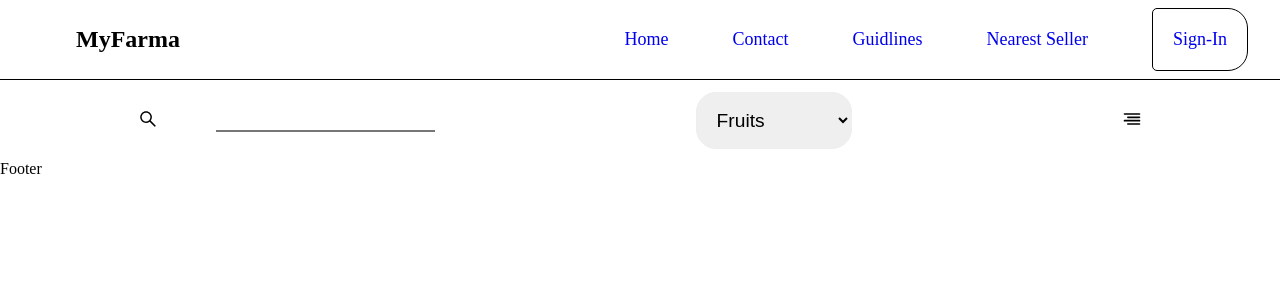
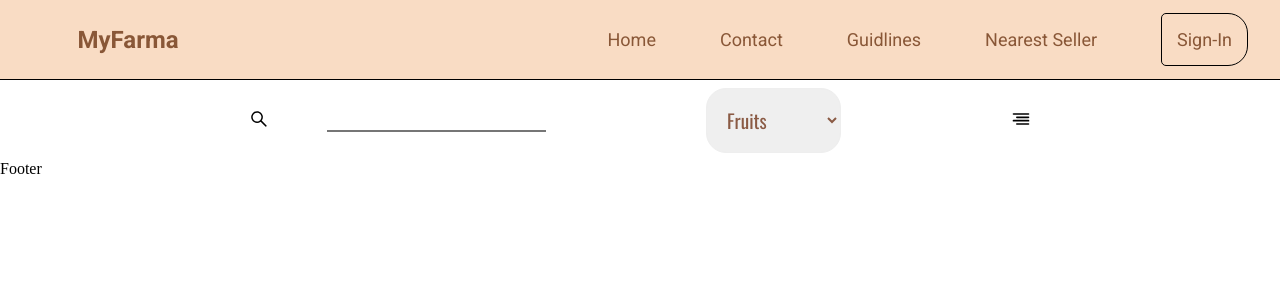
Before and after one commit to HIDZI123/PracticeProj, a React (Vite) app in the folder proj_1/: page / in a window 1280 px wide. Shown: the top 300 px of the page. Built offline with nearby package versions, Linux system fonts and the light colour scheme.

Commit message:
Added text/color

```diff
--- a/proj_1/src/styles/base.scss
+++ b/proj_1/src/styles/base.scss
@@ -1,5 +1,12 @@
+@import url('https://fonts.googleapis.com/css2?family=Lobster&family=Oswald:wght@200..700&family=Roboto:ital,wght@0,100;0,300;0,400;0,500;0,700;0,900;1,100;1,300;1,400;1,500;1,700;1,900&display=swap');
+
+
 * {
     margin: 0;
     padding: 0;
     box-sizing: border-box;
   }
+
+  $text1 : 'Roboto';
+  $text2 : 'Oswald';
+  $text3 : 'Lobster';
--- a/proj_1/src/styles/header.scss
+++ b/proj_1/src/styles/header.scss
@@ -7,9 +7,12 @@
   width: 100%;
   height: 5rem;
   border-bottom: 1px black solid;
+  font-family: $text1;
+  background-color: #f9dcc4;
 
   > h1 {
     margin: auto;
+    color: #895737;
   }
 
   > main {
@@ -22,19 +25,22 @@
       margin: 0 2rem;
       font-size: large;
       text-decoration: none;
+      color:#895737;
 
       &:active,
       &:visited {
         color: black;
       }
-      &:hover{
-        border-bottom: 1px solid rgb(61, 60, 60);
+      &:hover {
+        border-bottom: 1px solid #c06d07;
+        color: #ba6e11;
+
       }
     }
 
     > .Box {
       border: 1px solid black;
-      padding: 20px;
+      padding: 15px;
       border-radius: 5px 20px 20px 5px;
 
       &:hover {
--- a/proj_1/src/styles/home.scss
+++ b/proj_1/src/styles/home.scss
@@ -8,11 +8,12 @@
   justify-content: center;
   align-items: center;
 
+
   > main {
     display: flex;
-    justify-content: space-between;
+    justify-content: center;
     align-items: center;
-    column-gap: 5rem;
+    column-gap: 10rem;
     width: 100%;
 
     > div {
@@ -48,7 +49,9 @@
     > form {
       > select {
         font-size: 1.2rem;
-        font-weight: 100;
+        font-family: $text2;
+        color: #8a5a44;
+        font-weight: 400;
         border: 0.5px solid rgb(238, 238, 238);
         padding: 1rem;
         border-radius: 20px;
```
